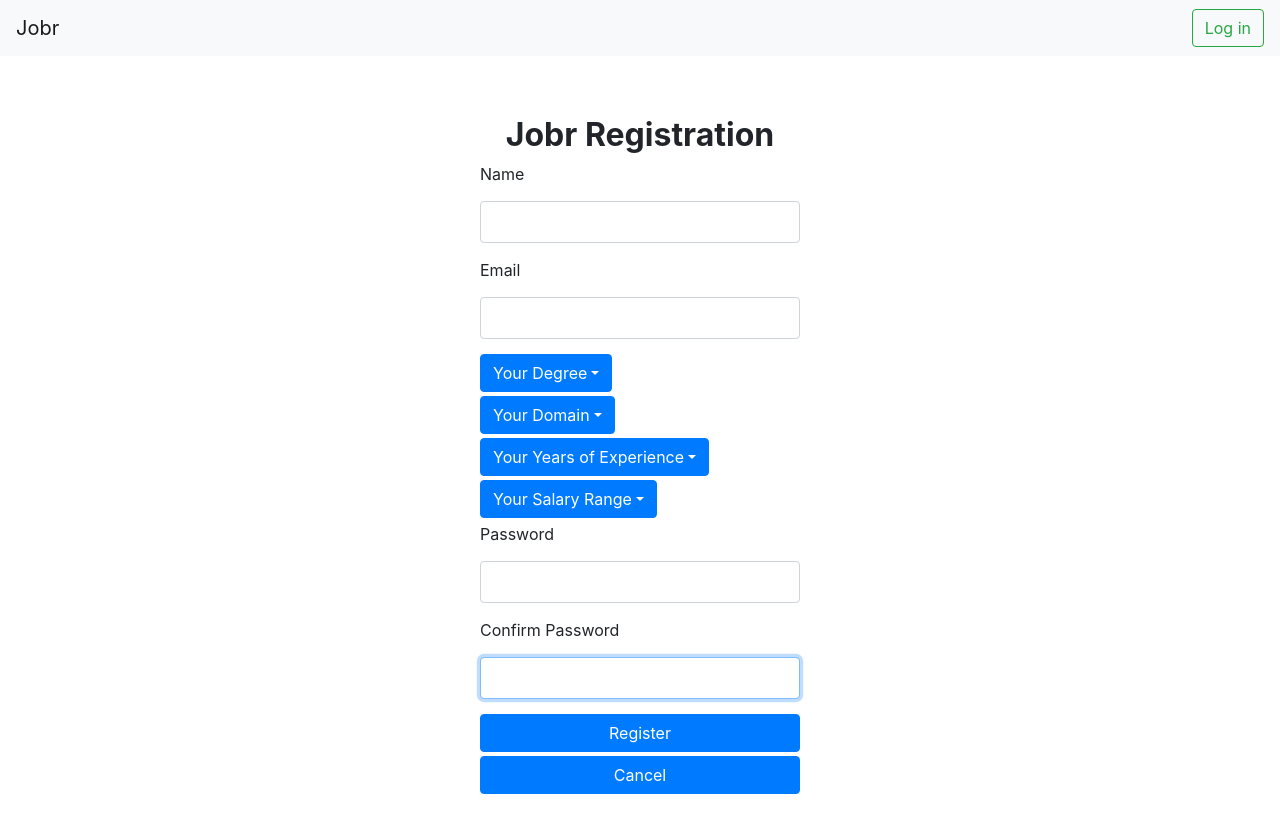
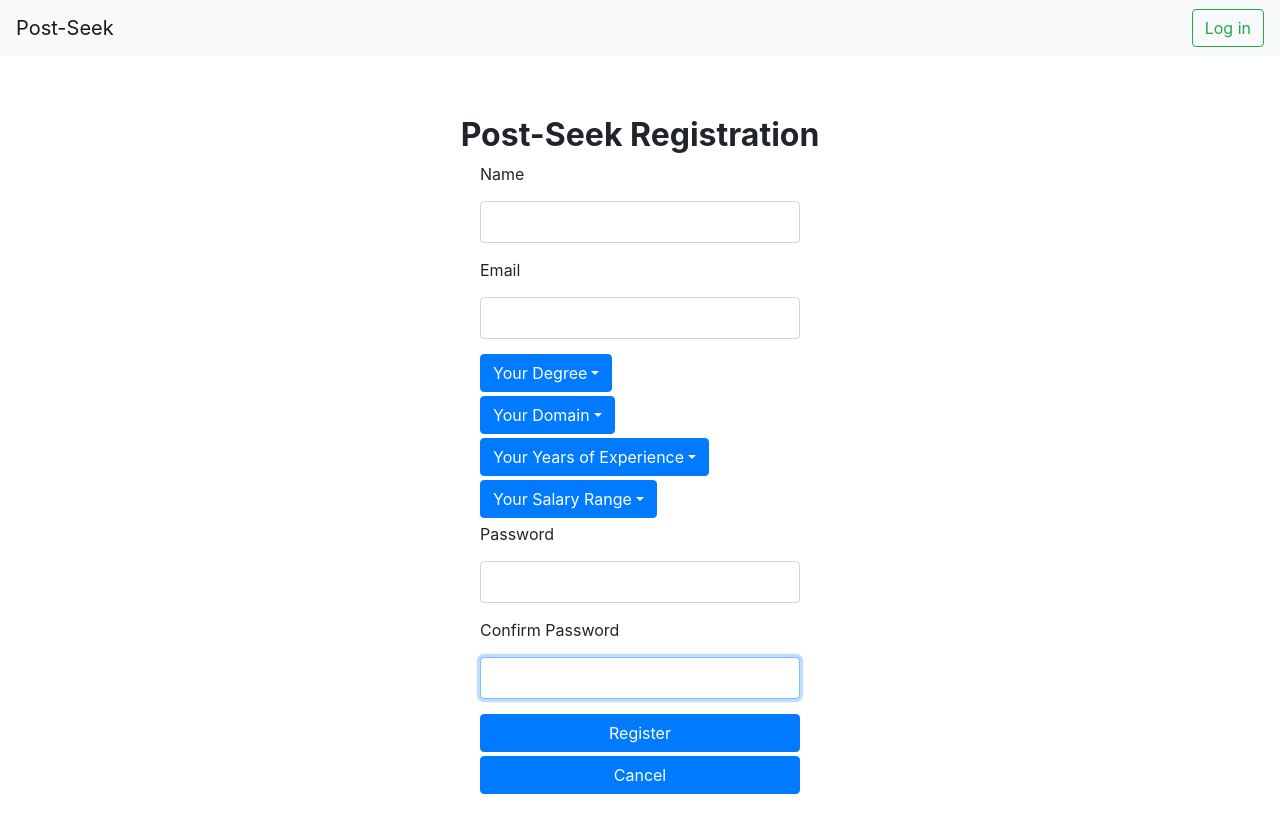
Before and after one commit to jimmy12201/Post-Seek, a React app in the folder frontend/: page /profile in a window 1280 px wide. Shown: the top 832 px of the page. Built offline with nearby package versions, Linux system fonts and the light colour scheme.

Commit message:
Change Name and Update README

```diff
--- a/frontend/src/Components/HeaderComponent.js
+++ b/frontend/src/Components/HeaderComponent.js
@@ -48,7 +48,7 @@ class HeaderComponent extends Component {
           return (
           <div>
             <nav className="navbar navbar-expand-lg navbar-light bg-light ">
-                <Link className="navbar-brand" to="/">Jobr</Link>
+                <Link className="navbar-brand" to="/">Post-Seek</Link>
                 <button className="navbar-toggler" type="button" data-toggle="collapse" data-target="#navbarSupportedContent" aria-controls="navbarSupportedContent" aria-expanded="false" aria-label="Toggle navigation">
                     <span className="navbar-toggler-icon"></span>
                 </button>
--- a/frontend/src/Components/Login/LoginComponent.js
+++ b/frontend/src/Components/Login/LoginComponent.js
@@ -45,7 +45,7 @@ class LoginComponent extends Component {
     // }
     return (
       <div className="Login bg-light">
-        <h2> <center> <strong> Jobr login  </strong></center> </h2>
+        <h2> <center> <strong> Post-Seek login  </strong></center> </h2>
         <form onSubmit={this.handleSubmit}>
           <FormGroup controlId="email" bsSize="large">
             <FormLabel>Email</FormLabel>
--- a/frontend/src/Components/Register/RegisterComponent.js
+++ b/frontend/src/Components/Register/RegisterComponent.js
@@ -127,7 +127,7 @@ class RegisterComponent extends Component{
     if (this.props.user.loggedIn) {
       headerText = "Profile";
     } else {
-      headerText = "Jobr Registration";
+      headerText = "Post-Seek Registration";
     }
 
     let submitText;
```
Also changed, not shown: 1 other file (tests, documents, lock files or other folders).
